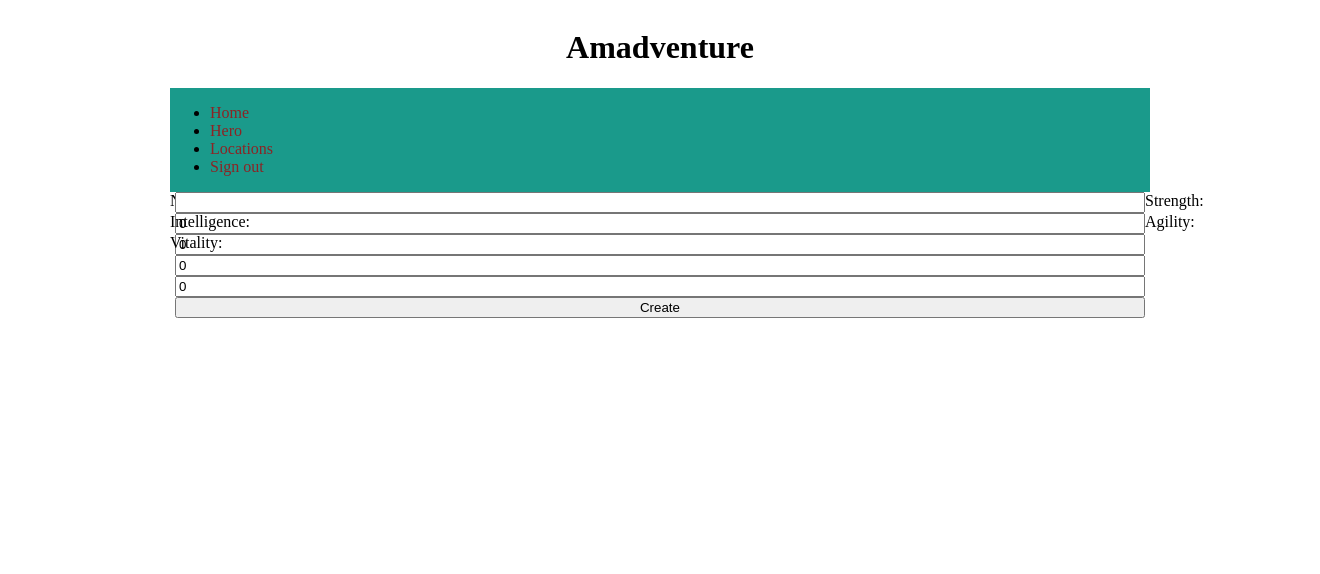
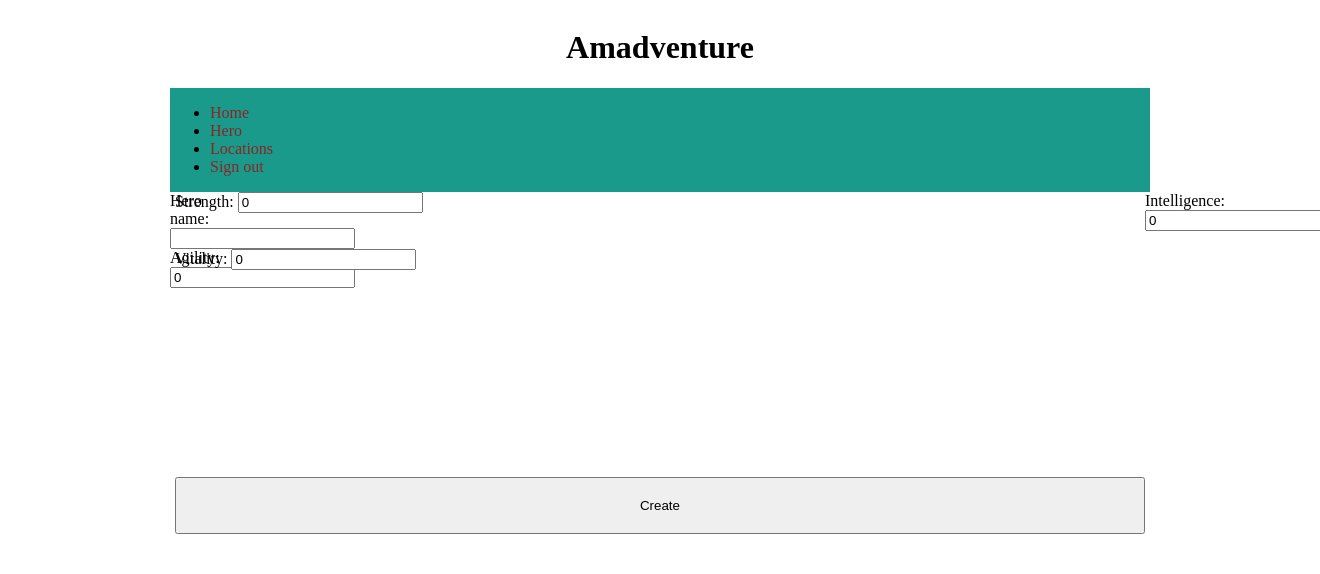
Before and after one commit to michal-mietus/amadventure-alfa, a Django app: page /hero_create/ in a window 1320 px wide; the page is wider, and only the part inside the window is pictured. Shown: the top 574 px of that part. Run offline with Django 3.2, Linux system fonts and the light colour scheme; the visitor is signed in with stand-in values (Sample User, id 1).

Commit message:
Manualy rendered form template.

```diff
--- a/game/templates/game/create_hero.html
+++ b/game/templates/game/create_hero.html
@@ -8,8 +8,33 @@
 
 {% block content %}
     <form method="POST" action="{% url 'game:hero_create' %}">
-        {% csrf_token %}
-        {{ form }}
+        {{ form.non_field_errors }}
+        <div class="fieldWrapper">
+            {{ form.name.errors }}
+            <label id="name_label_id" for="{{ form.name.id_for_label }}">Hero name:</label>
+            {{ form.name }}
+        </div>
+        <div class="fieldWrapper">
+            {{ form.strength.errors }}
+            <label id="strength_label_id" for="{{ form.strength.id_for_label }}">Strength:</label>
+            {{ form.strength }}
+        </div>
+        <div class="fieldWrapper">
+            {{ form.intelligence.errors }}
+            <label id="intelligence_label_id" for="{{ form.intelligence.id_for_label }}">Intelligence:</label>
+            {{ form.intelligence }}
+        </div>
+        <div class="fieldWrapper">
+                {{ form.agility.errors }}
+                <label id="agility_label_id" for="{{ form.agility.id_for_label }}">Agility:</label>
+                {{ form.agility }}
+        </div>
+        <div class="fieldWrapper">
+            {{ form.vitality.errors }}
+            <label id="vitality_label_id" for="{{ form.vitality.id_for_label }}">Vitality:</label>
+            {{ form.vitality }}
+        </div>
+
         <input type="submit" value="Create">
     </form>
 {% endblock %}
```
